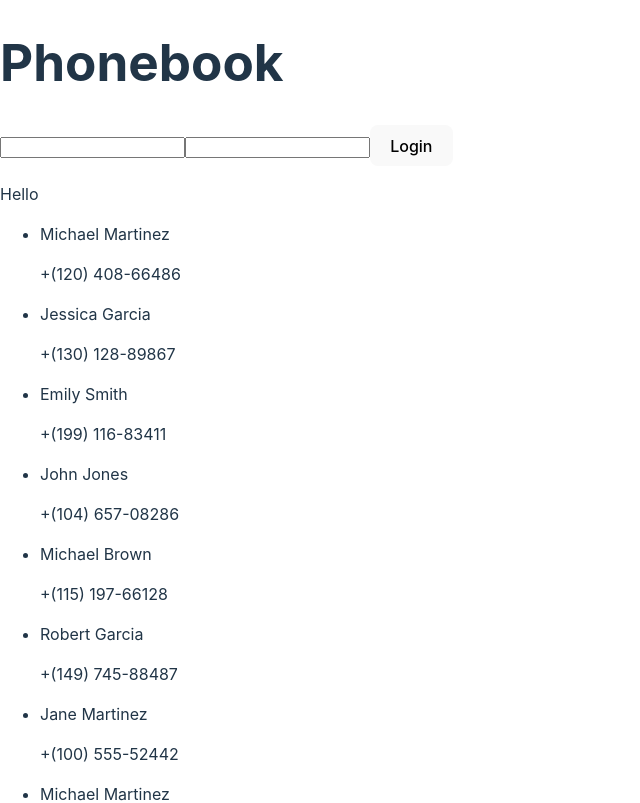
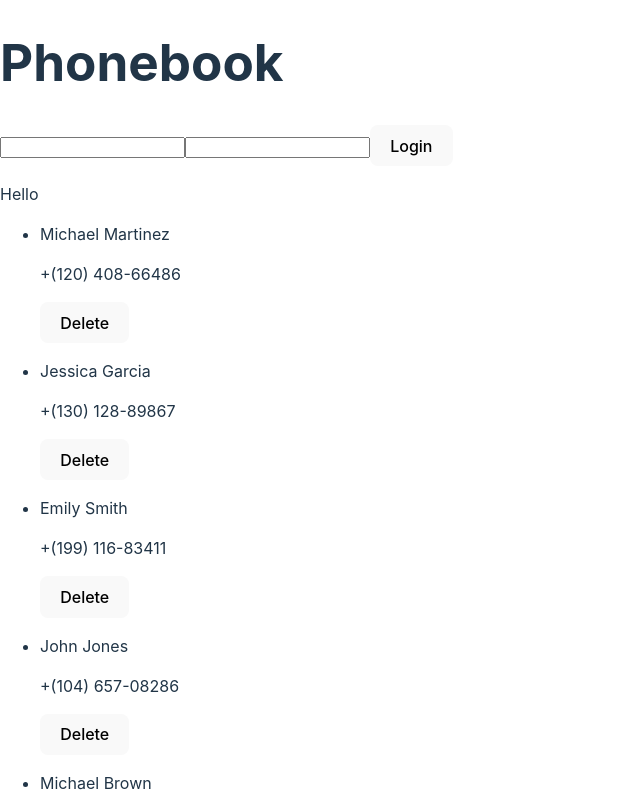
Before and after one commit to novikovanat/goit-react-hw-03, a React (Vite) app: page / in a window 1280 px wide. Shown: the top 803 px of the page, without its empty margins (0-640 px from the left). Built offline with nearby package versions, Linux system fonts and the light colour scheme.

Commit message:
id added

```diff
--- a/src/components/contact/Contact.jsx
+++ b/src/components/contact/Contact.jsx
@@ -1,10 +1,11 @@
-import testData from "../testData.json";
-
-export default function Contact({id, name , phoneNumber }) {
+export default function Contact({ id, name, phoneNumber }) {
   return (
     <li key={id}>
-      <p>{name[0]} {name[1]}</p>
+      <p>
+        {name[0]} {name[1]}
+      </p>
       <p>{phoneNumber}</p>
+      <button>Delete</button>
     </li>
   );
 }
```
Also changed, not shown: src/components/contactList/ContactList.jsx (+6 -1 lines).
